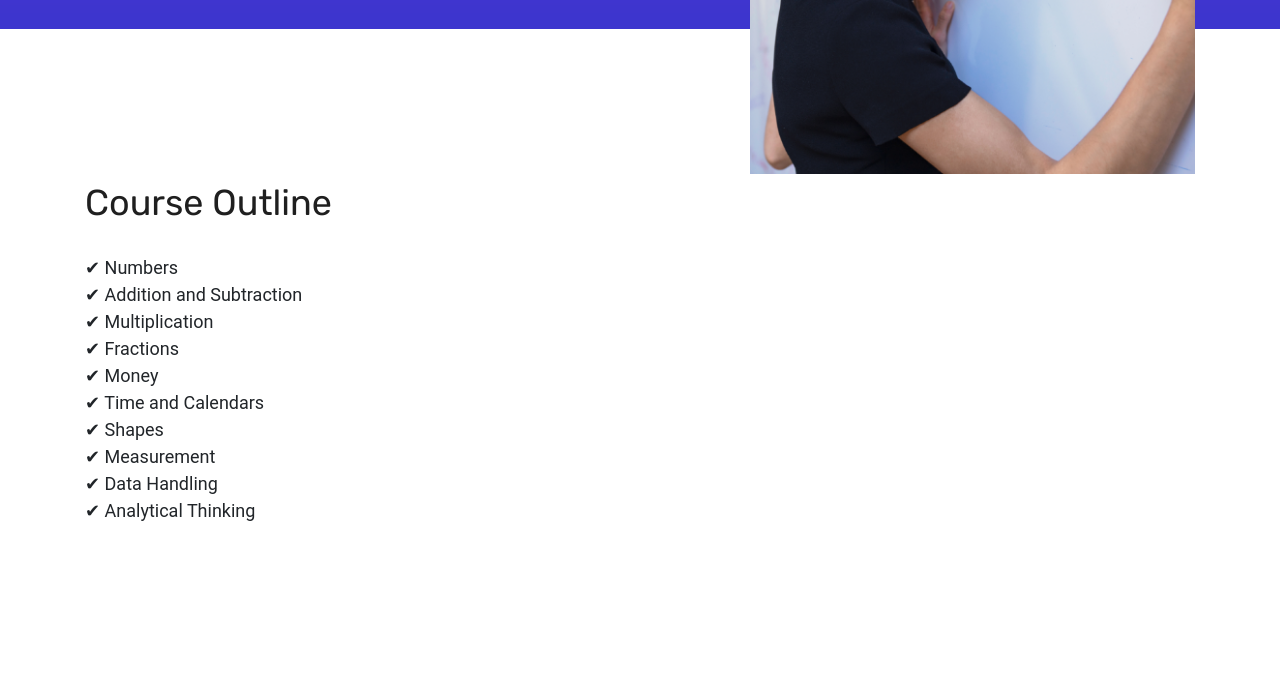
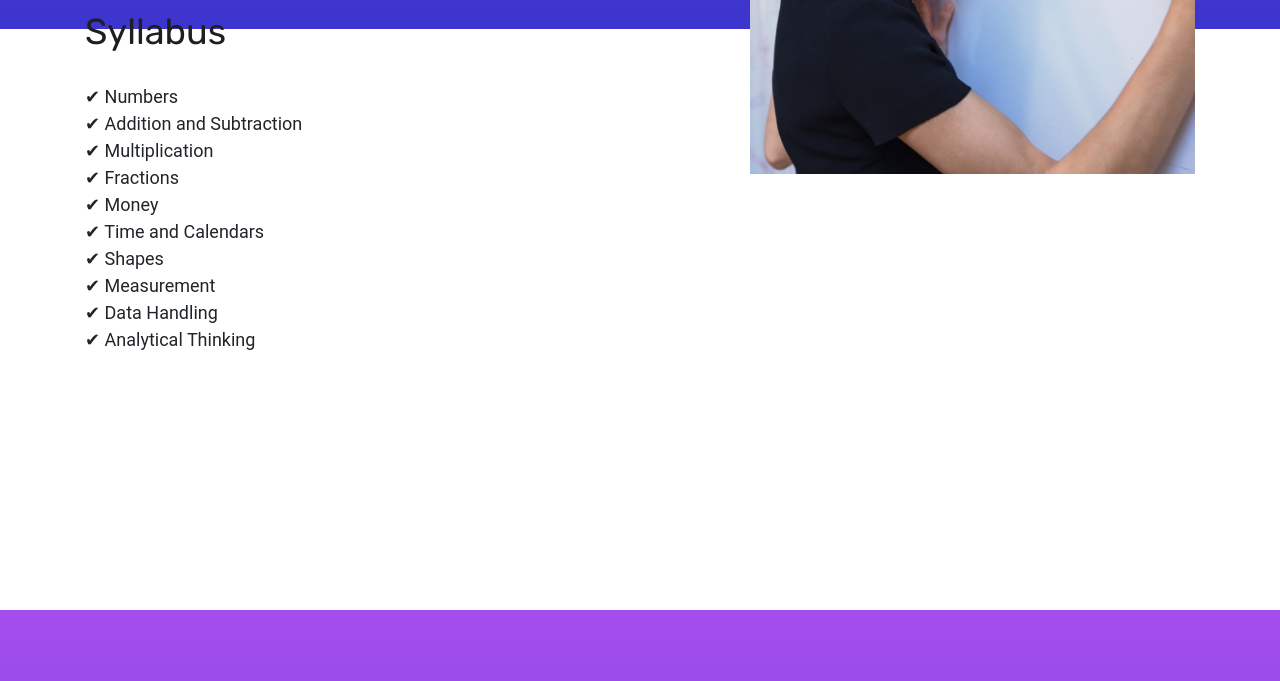
Before and after one commit to chouhanaryan/iminds, a plain HTML site: page std2.html in a window 1280 px wide. Shown: the part 795-1476 px from the top of the page. Drawn offline with Linux system fonts and the light colour scheme.

Commit message:
syllabus + spacing

```diff
--- a/std2.html
+++ b/std2.html
@@ -136,9 +136,9 @@
     <div class="courses_details_info">
         <div class="container">
             <div class="row">
-                <div class="col-xl-7 col-lg-7">
+                <div class="col-xl-7 col-lg-7" style="margin-top: -15%; margin-bottom: 5%;">
                     <div class="single_courses">
-                        <h3 class="second_title">Course Outline</h3>
+                        <h3 class="second_title">Syllabus</h3>
                     </div>
                     <div>
                         <ul>
```
Also changed, not shown: std3.html (+2 -2 lines), std4.html (+2 -2 lines), std5.html (+2 -2 lines), std6.html (+2 -2 lines), std7.html (+2 -2 lines).
